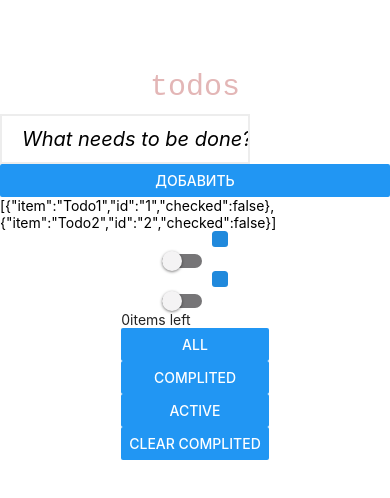
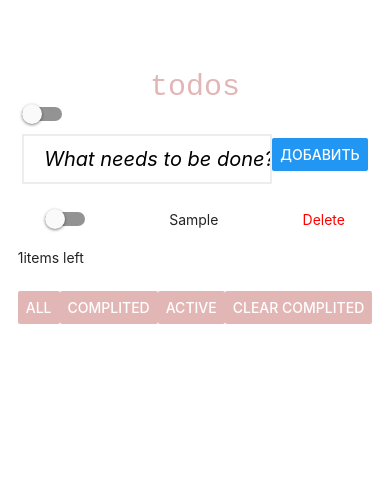
Before and after one commit to GayaneOrlova/Todolist_native, a React Native app: screen / in a window 390 px wide. Both pictures are taken after typing "Sample" into the empty fields and a click on the button "ДОБАВИТЬ". Shown: the top 498 px of the page. Built offline with nearby package versions, Linux system fonts and the light colour scheme; no server answers.

Commit message:
All is working without back

```diff
--- a/Todo.tsx
+++ b/Todo.tsx
@@ -1,11 +1,11 @@
 import React, {useEffect} from 'react';
-import {View, StyleSheet, Text} from 'react-native';
+import {View, StyleSheet} from 'react-native';
 import Title from './src/components/Title';
 import Input from './src/components/Input';
 import ToDoList from './src/components/ToDoList';
 import CountOfUncheckedItems from './src/components/CountOfUncheckedItems';
 import FilterItemsByStatus from './src/components/FilterItemsByStatus';
-// import ToggleOfCheck from './src/components/toggleOfCheck';
+import ToggleOfCheck from './src/components/ToggleOfCheck';
 import {useAppDispatch, useAppSelector} from './src/store/hooks';
 import {
   // Item,
@@ -22,11 +22,11 @@ import {postTodo} from './src/api/todos.api';
 // };
 
 function Todo() {
-  const toDoList = [
-    {item: 'Todo1', id: '1', checked: false},
-    {item: 'Todo2', id: '2', checked: false},
-  ];
-  // const toDoList = useAppSelector(state => state.todos.toDoList);
+  // const toDoList = [
+  //   {item: 'Todo1', id: '1', checked: false},
+  //   {item: 'Todo2', id: '2', checked: false},
+  // ];
+  const toDoList = useAppSelector(state => state.todos.toDoList);
   const dispatch = useAppDispatch();
 
   const fetchAllTodosData = async () => {
@@ -40,27 +40,22 @@ function Todo() {
   const onAddItem = async (value: string) => {
     console.log('text:', value);
     try {
-      if (!value.trim()) {
-        return;
-      }
+      // if (!value.trim()) {
+      //   return;
+      // }
       // const response = await postTodo(value);
-      // const response = await fetch('http://localhost:8000/todos/)', {
-      //   method: 'GET',
-      //   body: JSON.stringify({value}),
-      //   headers: {'Content-Type': 'application/json'},
-      // });
-      // const data = await response;
-      // alert(JSON.stringify(response));
       // dispatch(addItem(response.data));
       dispatch(addItem({
-        item,
-        id: Math.random(),
-        checked: false
-      }));
+          value: value,
+          id: String(Math.random()),
+          checked: false,
+        }),
+      );
     } catch (er) {
       console.log(er);
     }
   };
+
   useEffect(() => {
     fetchAllTodosData();
   }, []);
@@ -69,9 +64,8 @@ function Todo() {
     <View style={styles.container}>
       <Title />
       <View>
-        {/* <ToggleOfCheck /> */}
+        <ToggleOfCheck />
         <Input onFormSubmit={onAddItem} />
-        <Text>{JSON.stringify(toDoList)}</Text>
       </View>
       <ToDoList />
       {toDoList.length ? (
--- a/src/components/DoubleClickInput.tsx
+++ b/src/components/DoubleClickInput.tsx
@@ -10,35 +10,20 @@ type Props = {
 const DoubleClickInput: React.FC<Props> = props => {
   const [inputValue, setInputValue] = useState(props.text);
 
-  const onLoseFocus = (event: string) => {
-    props.onChangeValue(event);
-    props.onCloseInputForChange(true);
-  };
-  // const handleInputChange = (text: React.SetStateAction<string>) => {
-  //   setInputValue(text);
-  // };
-  const handleInputChange = (
-    e: NativeSyntheticEvent<TextInputChangeEventData>,
-  ): void => {
-    const value = e.nativeEvent.text;
-    setInputValue(value);
+  const handleInputChange = (text: React.SetStateAction<string>) => {
+    setInputValue(text);
   };
   // const handleKeyUp = (event: React.KeyboardEvent<HTMLInputElement>) => {
   //   event.preventDefault();
-  const handleKeyUp = (event: React.KeyboardEvent<HTMLInputElement>) => {
-    event.preventDefault();
-
-    if (event.key === 'Enter' && props.text.length > 0) {
-      props.onChangeValue(inputValue);
-      props.onCloseInputForChange(true);
-    }
+  const handleKeyUp = () => {
+    props.onChangeValue(inputValue);
+    props.onCloseInputForChange(true);
   };
 
   return (
     <TextInput
       onChangeText={handleInputChange}
-      onBlur={onLoseFocus}
-      onKeyUp={handleKeyUp}
+      onSubmitEditing={handleKeyUp}
       autoFocus
       defaultValue={inputValue}
       value={inputValue}
--- a/src/components/FilterItemsByStatus.tsx
+++ b/src/components/FilterItemsByStatus.tsx
@@ -1,5 +1,5 @@
 import React from 'react';
-import {View, Button} from 'react-native';
+import {View, Button, StyleSheet} from 'react-native';
 import {onClearComplited, setFilter, addManyItems} from '../store/todoSlice';
 import {useAppDispatch} from '../store/hooks';
 import {deleteCheckedTodo, getFiltersTodos} from '../api/todos.api';
@@ -10,8 +10,8 @@ const FilterItemsByStatus: React.FC<Props> = () => {
   const dispatch = useAppDispatch();
   const onFilterItems = async (filter: string) => {
     try {
-      const response = await getFiltersTodos({filter});
-      dispatch(addManyItems(response.data));
+      // const response = await getFiltersTodos({filter});
+      // dispatch(addManyItems(response.data));
       dispatch(setFilter(filter));
     } catch (er) {
       console.log(er);
@@ -30,13 +30,36 @@ const FilterItemsByStatus: React.FC<Props> = () => {
   };
 
   return (
-    <View>
-      <Button onPress={() => onFilterItems('all')} title="All" />
-      <Button onPress={() => onFilterItems('complited')} title="Complited" />
-      <Button onPress={() => onFilterItems('active')} title="Active" />
-      <Button onPress={onTodoCheckedDelete} title="Clear complited" />
+    <View style={styles.filter_container}>
+      <Button
+        color="rgba(175,47,47,0.35)"
+        onPress={() => onFilterItems('all')}
+        title="All"
+      />
+      <Button
+        color="rgba(175,47,47,0.35)"
+        onPress={() => onFilterItems('complited')}
+        title="Complited"
+      />
+      <Button
+        color="rgba(175,47,47,0.35)"
+        onPress={() => onFilterItems('active')}
+        title="Active"
+      />
+      <Button
+        color="rgba(175,47,47,0.35)"
+        onPress={onTodoCheckedDelete}
+        title="Clear complited"
+      />
     </View>
   );
 };
 
+const styles = StyleSheet.create({
+  filter_container: {
+    flexDirection: 'row',
+    marginTop: 25,
+  },
+});
+
 export default FilterItemsByStatus;
--- a/src/components/Input.tsx
+++ b/src/components/Input.tsx
@@ -1,5 +1,5 @@
 import React, {useState} from 'react';
-import {TextInput, StyleSheet, View, Button} from 'react-native';
+import {TextInput, StyleSheet, View, Button, Switch} from 'react-native';
 
 type Props = {
   onFormSubmit: (v: string) => void;
@@ -28,8 +28,9 @@ const Input: React.FC<Props> = props => {
 
 const styles = StyleSheet.create({
   container: {
-    display: 'flex',
-    flexDirection: 'column',
+    flexDirection: 'row',
+    alignItems: 'center',
+    marginBottom: 25,
   },
   input: {
     fontSize: 20,
--- a/src/components/ItemOfList.tsx
+++ b/src/components/ItemOfList.tsx
@@ -1,5 +1,5 @@
-import React, {useState} from 'react';
-import {StyleSheet, Switch, TextInput, TouchableOpacity, View} from 'react-native';
+import React, { useState } from 'react';
+import { StyleSheet, Switch, TextInput, TouchableOpacity, View } from 'react-native';
 import DoubleClickInput from './DoubleClickInput';
 import {
   onTodoItemChecked,
@@ -7,13 +7,12 @@ import {
   onChangeValue,
   Item,
 } from '../../src/store/todoSlice';
-import {useAppDispatch} from '../../src/store/hooks';
-import {deleteTodo, putTodo} from '../../src/api/todos.api';
-import {Button, Text} from 'react-native-elements';
+import { useAppDispatch } from '../../src/store/hooks';
+import { deleteTodo, putTodo } from '../../src/api/todos.api';
+import { Button, Text } from 'react-native-elements';
 
 type Props = {
   item: Item;
-  className: string;
 };
 
 const ItemOfList: React.FC<Props> = props => {
@@ -21,19 +20,19 @@ const ItemOfList: React.FC<Props> = props => {
   const dispatch = useAppDispatch();
   const onCheckedItem = async (ev: boolean) => {
     try {
-      const response = await putTodo({
-        id: props.item.id,
-        checked: ev,
-      });
-      dispatch(onTodoItemChecked(response.data));
+      // const response = await putTodo({
+      //   id: props.item.id,
+      //   checked: ev,
+      // });
+      dispatch(onTodoItemChecked({...props.item, checked: ev}));
     } catch (er) {
       console.log(er);
     }
-  }
+  };
 
   const onItemRemove = async () => {
     try {
-      const response = await deleteTodo(props.item.id);
+      // const response = await deleteTodo(props.item.id);
       dispatch(onTodoItemRemove(props.item.id));
     } catch (er) {
       console.log(er);
@@ -41,8 +40,8 @@ const ItemOfList: React.FC<Props> = props => {
   };
   const changeValue = async (value: string) => {
     try {
-      const response = await putTodo({id: props.item.id, value});
-      dispatch(onChangeValue(response.data));
+      // const response = await putTodo({ id: props.item.id, value });
+      dispatch(onChangeValue({ ...props.item, value: value }));
     } catch (er) {
       console.log(er);
     }
@@ -54,31 +53,20 @@ const ItemOfList: React.FC<Props> = props => {
     setShowInputForChange(false);
   };
   return (
-    <View style={styles.container}>
-      <View style={props.item.checked ? styles.checked : styles.nochecked}>
-        <View style={styles.view}>
-          {/* <label htmlFor={'radio__button' + props.item.id}>
-            <View style={styles.item__radio__button}> </View>
-          </label> */}
-          <TouchableOpacity>
-            <View style={styles.item__radio__button} />
-          </TouchableOpacity>
+    <View>
+      <View>
+        <View style={styles.switch}>
           <Switch
-            trackColor={{false: '#767577', true: '#81b0ff'}}
-            thumbColor={props.item.checked ? '#f5dd4b' : '#f4f3f4'}
             ios_backgroundColor="#3e3e3e"
             onValueChange={onCheckedItem}
             value={props.item.checked}
           />
-
           {!showInputForChange ? (
-            <Text
-              style={
-                props.item.checked ? styles.change__opacity : styles.nochange
-              }
-              onDoubleClick={handleDoubleClick}>
-              {props.item.value}
-            </Text>
+            <View>
+              <TouchableOpacity onLongPress={handleDoubleClick}>
+                <Text>{props.item.value}</Text>
+              </TouchableOpacity>
+            </View>
           ) : (
             <DoubleClickInput
               text={props.item.value}
@@ -86,51 +74,62 @@ const ItemOfList: React.FC<Props> = props => {
               onCloseInputForChange={closeInputForChange}
             />
           )}
+          <View>
+            <TouchableOpacity onPress={onItemRemove}>
+              <Text style={styles.delete}>Delete</Text>
+            </TouchableOpacity>
+          </View>
         </View>
       </View>
-      <Button onPress={onItemRemove} />
     </View>
   );
 };
 
 const styles = StyleSheet.create({
-  container: {
+  switch: {
     flexDirection: 'row',
+    justifyContent: 'space-between',
+    alignItems: 'center',
+    width: 300,
+    marginBottom: 20,
   },
-  checked: {
-    // textDecoration: 'line-through',
-    // border: 'none',
-    paddingRight: 10,
+  delete: {
+    color: 'red',
   },
-  nochecked: {
-    // border: 'none',
-    paddingRight: 10,
-  },
-  view: {
-    display: 'flex',
-    alignItems: 'center',
-  },
-  item__radio__button: {
-    width: 20,
-    height: 20,
-    paddingRight: 10,
-  },
-  toggle: {
-    opacity: 0,
-    position: 'absolute',
-    width: 0,
-    height: 0,
-  },
-  change__opacity: {
-    opacity: 0.3,
-    width: '100%',
-    // display: 'contents',
-  },
-  nochange: {
-    opacity: 1,
-    width: '100%',
-    // display: contents,
-  },
+  // checked: {
+  //   // textDecoration: 'line-through',
+  //   // border: 'none',
+  //   paddingRight: 10,
+  // },
+  // nochecked: {
+  //   // border: 'none',
+  //   paddingRight: 10,
+  // },
+  // view: {
+  //   display: 'flex',
+  //   alignItems: 'center',
+  // },
+  // item__radio__button: {
+  //   width: 20,
+  //   height: 20,
+  //   paddingRight: 10,
+  // },
+  // toggle: {
+  //   opacity: 0,
+  //   position: 'absolute',
+  //   width: 0,
+  //   height: 0,
+  // },
+  // change__opacity: {
+  //   opacity: 0.3,
+  //   width: '100%',
+  //   // display: 'contents',
+  // },
+  // nochange: {
+  //   opacity: 1,
+  //   width: '100%',
+  //   // display: contents,
+  // },
 });
 
 export default ItemOfList;
--- a/src/components/ToDoList.tsx
+++ b/src/components/ToDoList.tsx
@@ -6,11 +6,11 @@ import {useAppSelector} from '../../src/store/hooks';
 type Props = {};
 
 const ToDoList: React.FC<Props> = () => {
-  // const toDoList = useAppSelector(state => state.todos.toDoList);
-  const toDoList = [
-    {item: 'Todo1', id: '1', checked: false},
-    {item: 'Todo2', id: '2', checked: false},
-  ];
+  const toDoList = useAppSelector(state => state.todos.toDoList);
+  // const toDoList = [
+  //   {item: 'Todo1', id: '1', checked: false},
+  //   {item: 'Todo2', id: '2', checked: false},
+  // ];
   const filter = useAppSelector(state => state.todos.filter);
 
   const filterList = useMemo(() => {
@@ -28,19 +28,19 @@ const ToDoList: React.FC<Props> = () => {
   return (
     <View>
       {filterList.map(item => (
-        <ItemOfList item={item} key={item.id} style={styles.todolist_item} />
+        <ItemOfList item={item} key={item.id} />
       ))}
     </View>
   );
 };
 
-const styles = StyleSheet.create({
-  todolist_item: {
-    position: 'relative',
-    fontSize: 24,
-    borderColor: 'red',
-    height: 14,
-  },
-});
+// const styles = StyleSheet.create({
+//   todolist_item: {
+//     position: 'relative',
+//     fontSize: 24,
+//     borderColor: 'red',
+//     height: 14,
+//   },
+// });
 
 export default ToDoList;
--- a/src/components/ToggleOfCheck.tsx
+++ b/src/components/ToggleOfCheck.tsx
@@ -2,17 +2,18 @@ import React from 'react';
 import {useAppDispatch, useAppSelector} from '../store/hooks';
 import {onToogleCheck} from '../store/todoSlice';
 import {checkedAllTodo} from '../api/todos.api';
+import {Switch} from 'react-native';
 
 type Props = {};
 
 const ToggleOfCheck: React.FC<Props> = () => {
   const dispatch = useAppDispatch();
   const toDoList = useAppSelector(state => state.todos.toDoList);
-  const isCheckedItem = Boolean(toDoList.find(item => !item.checked));
+  const isCheckedItem =
+    toDoList.length !== 0 && !Boolean(toDoList.find(item => !item.checked));
   const onTodoCheckedAll = async () => {
     try {
-      const response = await checkedAllTodo();
-      console.log(response);
+      // const response = await checkedAllTodo();
       dispatch(onToogleCheck());
     } catch (er) {
       console.log(er);
@@ -20,10 +21,10 @@ const ToggleOfCheck: React.FC<Props> = () => {
   };
 
   return (
-    <ToggleOfCheckStyled
-      isChecked={isCheckedItem}
-      title="Mark all as complete"
-      onClick={onTodoCheckedAll}
+    <Switch
+      ios_backgroundColor="#3e3e3e"
+      onValueChange={onTodoCheckedAll}
+      value={isCheckedItem}
     />
   );
 };
--- a/src/store/hooks.ts
+++ b/src/store/hooks.ts
@@ -1,5 +1,5 @@
-import { TypedUseSelectorHook, useDispatch, useSelector } from 'react-redux'
-import type { RootState, AppDispatch } from './store'
+import {TypedUseSelectorHook, useDispatch, useSelector} from 'react-redux';
+import type {RootState, AppDispatch} from './store';
 
 //вместо обычных `useDispatch` и `useSelector`
 export const useAppDispatch: () => AppDispatch = useDispatch;
--- a/src/store/store.ts
+++ b/src/store/store.ts
@@ -1,6 +1,6 @@
-import { configureStore } from "@reduxjs/toolkit";
+import {configureStore} from '@reduxjs/toolkit';
 
-import todoSlice from "./todoSlice";
+import todoSlice from './todoSlice';
 
 const store = configureStore({
   reducer: {
```
